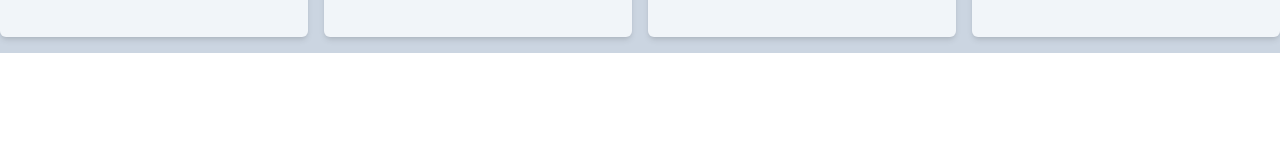
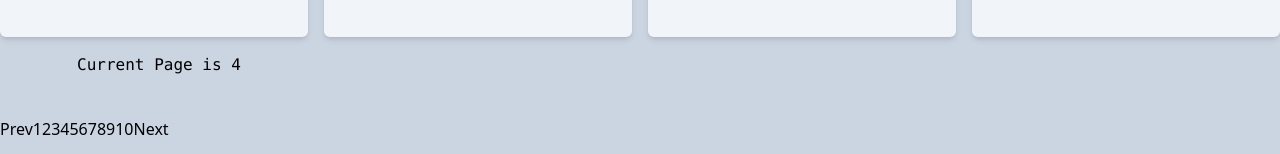
Before and after one commit to jrbanda1/vue-company-directory, a Vue app: page / in a window 1280 px wide. Shown: the part 3014-3168 px from the top of the page. Before the commit the page ends 3067 px from the top, so only its background shows below. Built offline with nearby package versions, Linux system fonts and the light colour scheme.

Commit message:
added pages and navigation of pages

```diff
--- a/src/components/Main.vue
+++ b/src/components/Main.vue
@@ -1,12 +1,14 @@
 <script setup>
 import MainSearch from './MainSearch.vue'
 import mainCards from './mainCards.vue';
+import mainPagination from './mainPagination.vue';
 </script>
 
 <template>
     <div class="wrapper">
         <MainSearch />
         <mainCards />
+        <mainPagination />
     </div>
 </template>
 
--- /dev/null
+++ b/src/components/mainPagination.vue
@@ -0,0 +1,31 @@
+<script setup>
+import { ref } from 'vue'
+const pages = ref(10)
+const activePage = ref(4)
+
+const prevPage = () => {
+    if (activePage.value > 1) {
+        activePage.value--
+    }
+}
+const nextPage = () => {
+    if (activePage.value < pages.value) {
+        activePage.value++
+    }
+}
+</script>
+
+
+<template>
+    <pre>
+        Current Page is {{ activePage }}
+    </pre>
+
+    <div class="pagination">
+        <button class="action" :disabled="activePage === 1" @click="prevPage">Prev</button>
+        <button class="page" v-for="page in pages" :class="page === activePage ? 'active' : ''" @click="activePage = page">
+        {{ page }}
+        </button>
+        <button class="action" :disabled="activePage === 1" @click="nextPage">Next</button>
+    </div>
+</template>
```
